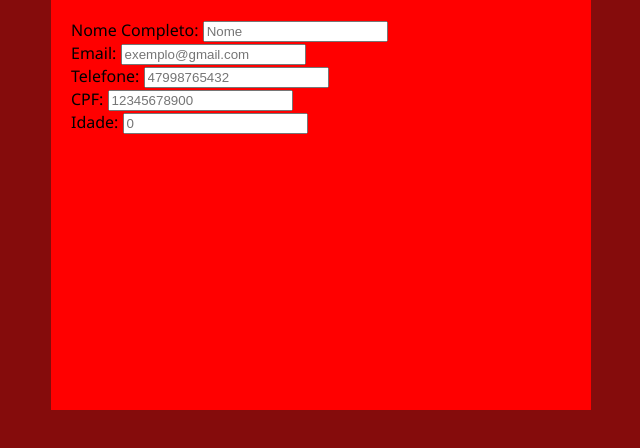
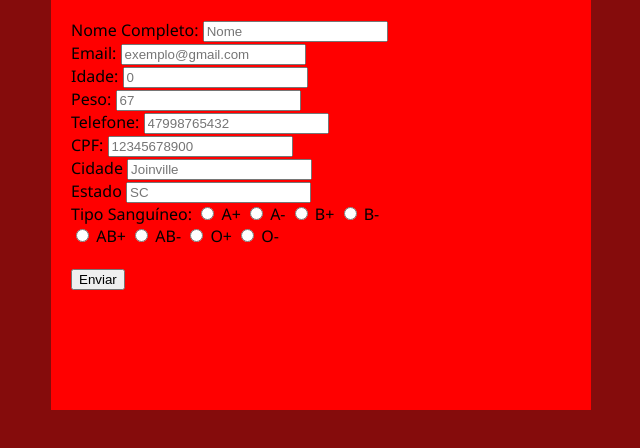
Before and after one commit to ribeirokkjj/doacao-sangue, a plain HTML site: page index.html in a window 1280 px wide. Shown: the part 260-708 px from the top of the page, without its empty margins (319-959 px from the left). Drawn offline with Linux system fonts and the light colour scheme.

Commit message:
Added inputs, radio and initilized js

```diff
--- a/index.html
+++ b/index.html
@@ -9,28 +9,55 @@
     <div class="box">
 
         <h1 class="title">Formulário de Doação de Sangue</h1>
-        <form action="">
+        <form action="" id="formulario">
 
             <label>Nome Completo:</label>
-            <input type="text" id="nome" placeholder="Nome"><br>
+            <input type="text" id="nome" placeholder="Nome">
+            <br>
 
-            <label for="">Email:</label>
+             <label for="">Email:</label>
             <input type="email" id="email" placeholder="exemplo@gmail.com">
-            <div></div>
+            <br>
+
+            <label for="">Idade:</label>
+            <input type="text" id="idade" placeholder="0">
+            <br>
+
+            <label for="">Peso:</label>
+            <input type="number" id="peso" placeholder="67">
+            <br>
 
             <label for="">Telefone:</label>
             <input type="text" id="telefone" placeholder="47998765432">
-            <div></div>
+            <br>
 
             <label for="">CPF:</label>
             <input type="text" id="cpf" placeholder="12345678900" >
-            <div></div>
+            <br>
 
-            <label for="">Idade:</label>
-            <input type="text" id="idade" placeholder="0">
-            <div></div>
+            <label for="">Cidade</label>
+            <input type="text" id="cidade" placeholder="Joinville">
+            <br>
 
+            <label for="">Estado</label>
+            <input type="text" id="estado" placeholder="SC">
+            <br>
+
+            <label>Tipo Sanguíneo:</label>
+            <input type="radio" name="tipo" value="A+"> A+
+            <input type="radio" name="tipo" value="A-"> A-
+            <input type="radio" name="tipo" value="B+"> B+
+            <input type="radio" name="tipo" value="B-"> B-
+            <br>
+            <input type="radio" name="tipo" value="AB+"> AB+
+            <input type="radio" name="tipo" value="AB-"> AB-
+            <input type="radio" name="tipo" value="O+"> O+
+            <input type="radio" name="tipo" value="O-"> O-
+            <br>
+            <br>
+            <button type="submit" id="submit">Enviar</button>
         </form>
+        <div id="result"></div>
     </div>
 <script src="script.js"></script>
 </body>
--- a/script.js
+++ b/script.js
@@ -0,0 +1 @@
+document.getElementById("formulario").addEventListener("submit")
```
